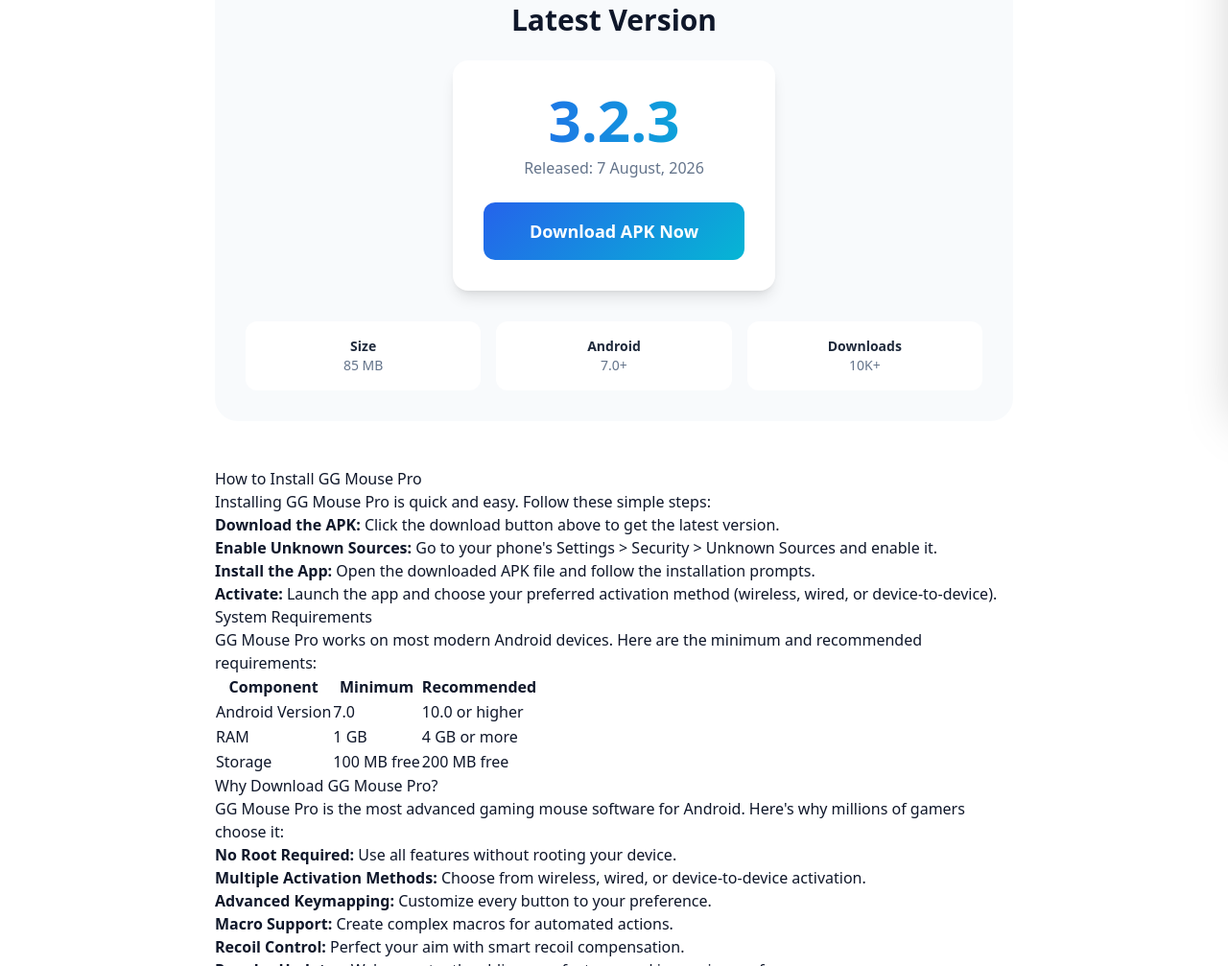
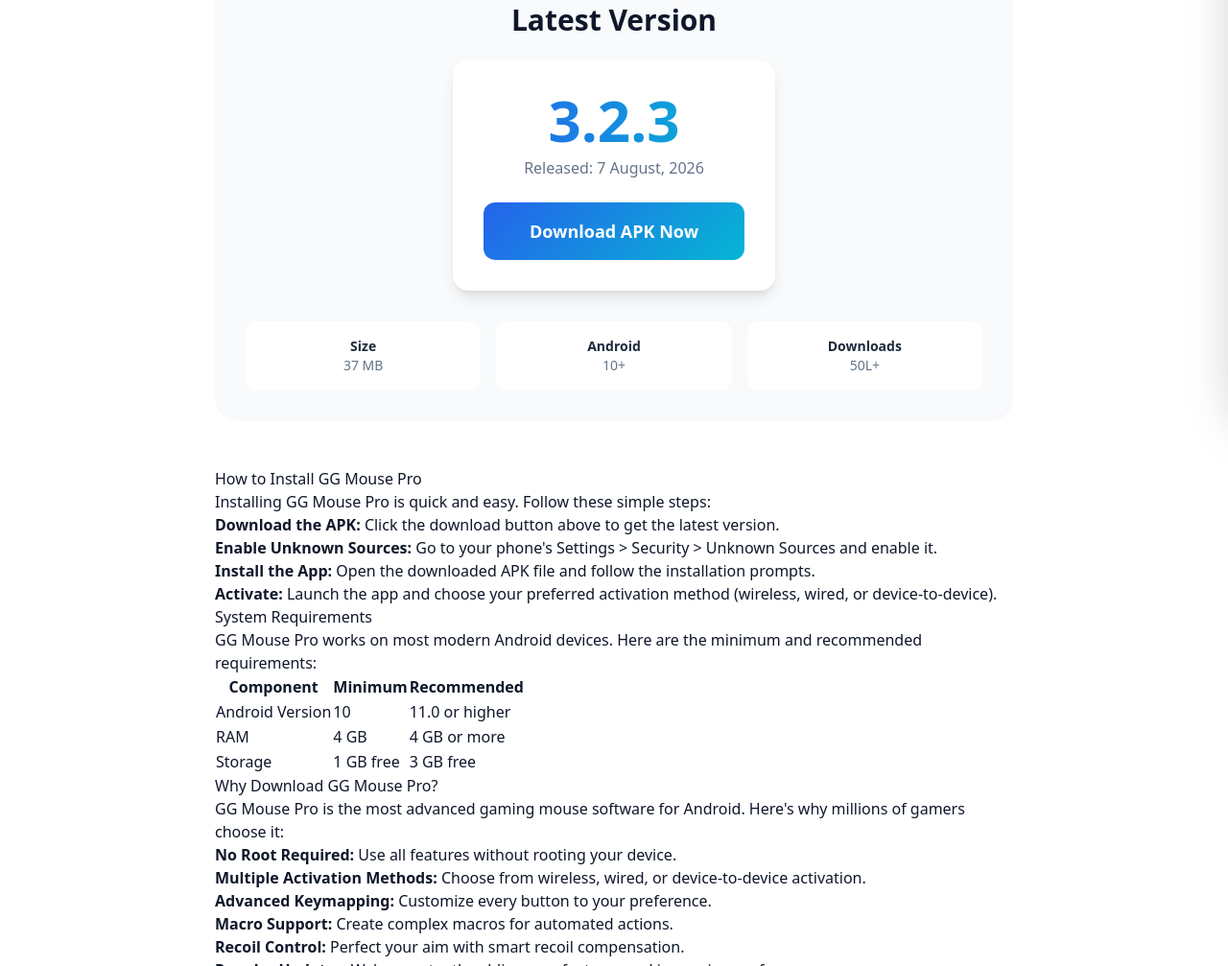
Before and after one commit to KRYZO-MINE/ggmouseproin, a plain HTML site: page download.html in a window 1280 px wide. Shown: the part 377-1384 px from the top of the page at 96% size. Drawn offline with nearby package versions, Linux system fonts and the light colour scheme; a script that the page names is missing.

Commit message:
Update download.html

```diff
--- a/download.html
+++ b/download.html
@@ -368,15 +368,15 @@
                         <div class="grid grid-cols-3 gap-4 text-sm">
                             <div class="bg-white p-4 rounded-xl">
                                 <div class="font-bold text-slate-800">Size</div>
-                                <div class="text-slate-500">85 MB</div>
+                                <div class="text-slate-500">37 MB</div>
                             </div>
                             <div class="bg-white p-4 rounded-xl">
                                 <div class="font-bold text-slate-800">Android</div>
-                                <div class="text-slate-500">7.0+</div>
+                                <div class="text-slate-500">10+</div>
                             </div>
                             <div class="bg-white p-4 rounded-xl">
                                 <div class="font-bold text-slate-800">Downloads</div>
-                                <div class="text-slate-500">10K+</div>
+                                <div class="text-slate-500">50L+</div>
                             </div>
                         </div>
                     </div>
@@ -406,18 +406,18 @@
                         <tbody>
                             <tr>
                                 <td>Android Version</td>
-                                <td>7.0</td>
-                                <td>10.0 or higher</td>
+                                <td>10</td>
+                                <td>11.0 or higher</td>
                             </tr>
                             <tr>
                                 <td>RAM</td>
-                                <td>1 GB</td>
+                                <td>4 GB</td>
                                 <td>4 GB or more</td>
                             </tr>
                             <tr>
                                 <td>Storage</td>
-                                <td>100 MB free</td>
-                                <td>200 MB free</td>
+                                <td>1 GB free</td>
+                                <td>3 GB free</td>
                             </tr>
                         </tbody>
                     </table>
```
